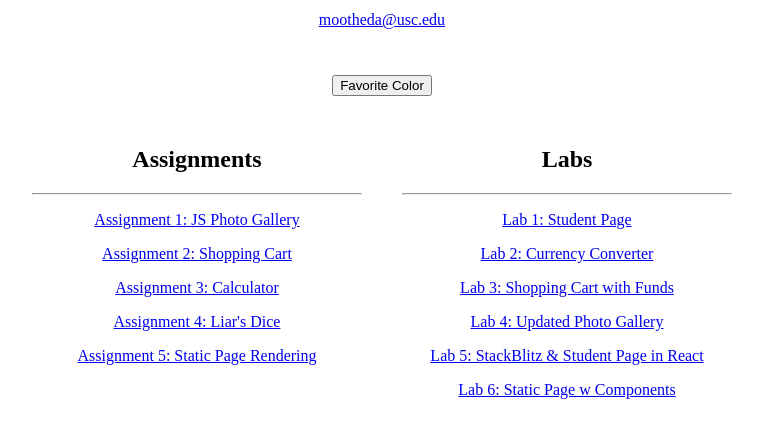
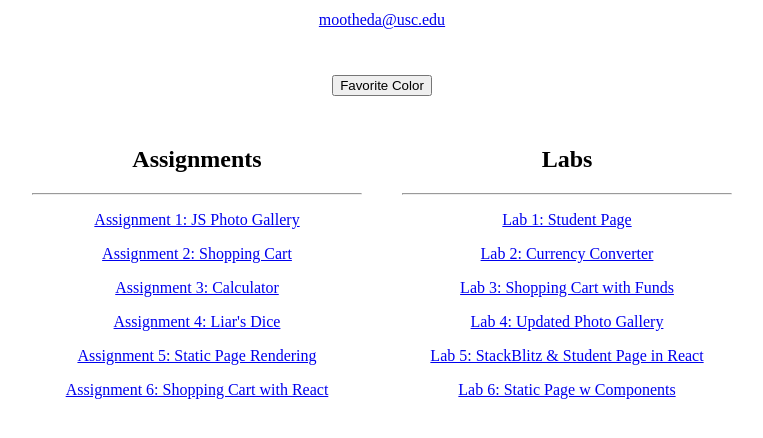
Before and after one commit to uscwebdev/itp301-submissions-ninamoothedath, a plain HTML site: page index.html in a window 1280 px wide. Shown: the part 130-568 px from the top of the page, without its empty margins (258-1021 px from the left). Drawn offline with Linux system fonts and the light colour scheme.

Commit message:
assignment 6 submission

```diff
--- a/index.html
+++ b/index.html
@@ -45,6 +45,7 @@
 				<p><a href="assignment_03/calculator.html">Assignment 3: Calculator</a></p>
 				<p><a href="assignment_04/index.html">Assignment 4: Liar's Dice</a></p>
 				<p><a href="https://stackblitz.com/edit/react-7zvdm1?file=src%2Findex.js">Assignment 5: Static Page Rendering</a></p>
+				<p><a href="https://stackblitz.com/edit/react-em7xzt?file=src%2FProduct.js">Assignment 6: Shopping Cart with React</a></p>
 			</div> <!-- column 1 -->
 
 			<div class="column">
```
Also changed, not shown: 1 other file.
